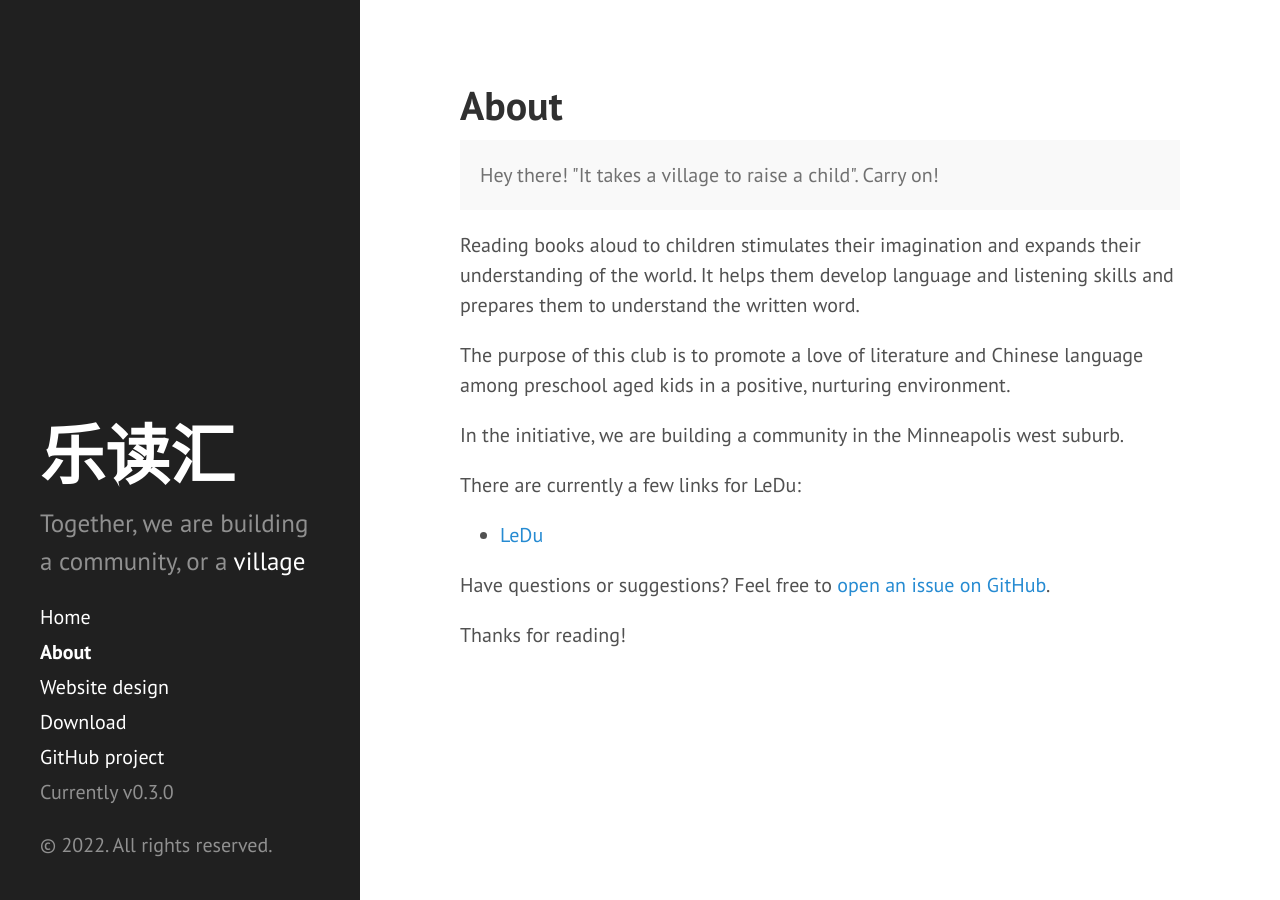
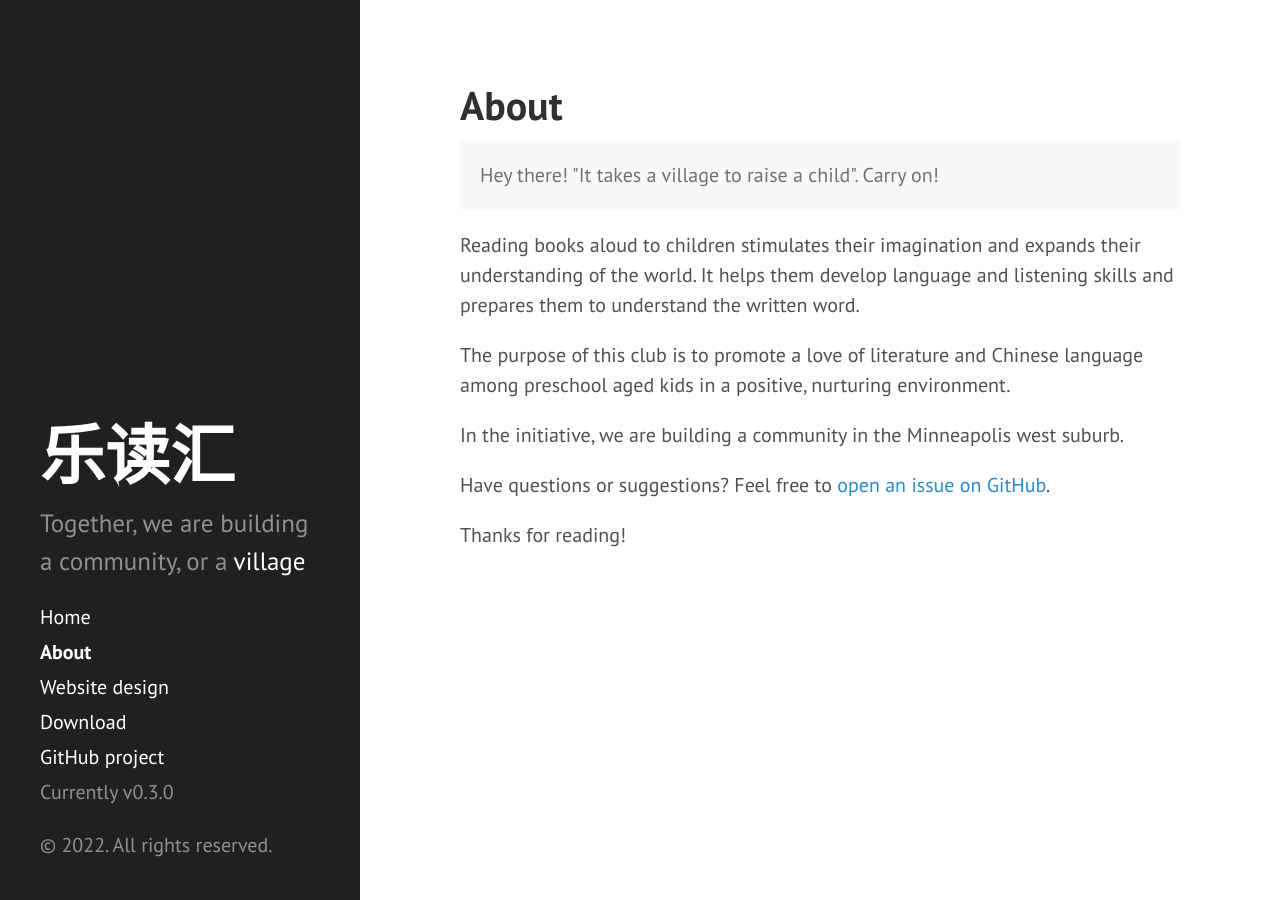
Before and after one commit to leducon/leducon.github.io, a Jekyll site: the page built from about.md, in a window 1280 px wide. Built offline with Jekyll 4.4.1, drawn with Linux system fonts in a browser that asks for light colours; Markdown is read by kramdown in place of the engine named in the settings.

Commit message:
Update about.md

```diff
--- a/about.md
+++ b/about.md
@@ -13,10 +13,6 @@ The purpose of this club is to promote a love of literature and Chinese language
 
 In the initiative, we are building a community in the Minneapolis west suburb.
 
-There are currently a few links for LeDu:
-
-* [LeDu](https://leducon.github.io/)
-
 Have questions or suggestions? Feel free to [open an issue on GitHub](https://github.com/leducon/leducon.github.io/issues/new).
 
 Thanks for reading!
```
